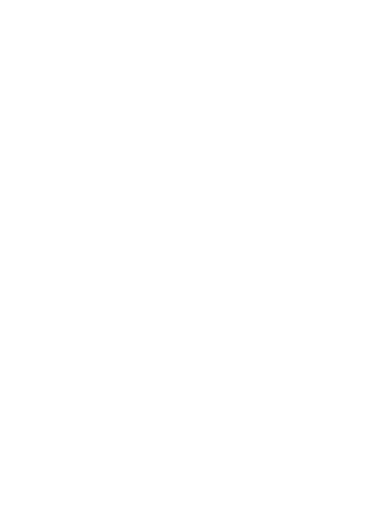
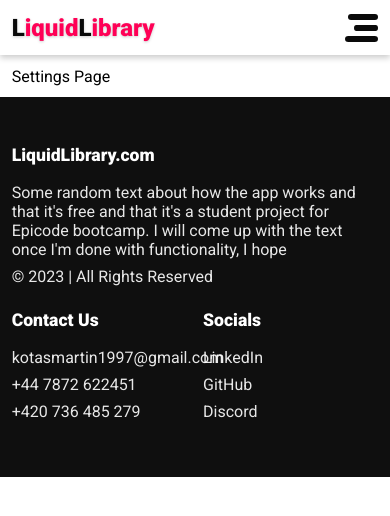
Before and after one commit to JellyBread97/Capstone_FE, a React (Create React App) app in the folder frontend/: page /settings in a window 390 px wide. Before the commit this address had no page. Shown: the top 516 px of the page. Built offline with nearby package versions, Linux system fonts and the light colour scheme.

Commit message:
router done, media done

```diff
--- a/frontend/src/App.css
+++ b/frontend/src/App.css
@@ -2,6 +2,7 @@
   height: 100%;
   width: 50;
   position: relative;
+  margin-top: -55px;
 }
 
 .login__mainbg {
--- a/frontend/src/App.js
+++ b/frontend/src/App.js
@@ -3,6 +3,9 @@
 import { BrowserRouter as Router, Routes, Route } from "react-router-dom";
 import { createTheme, ThemeProvider } from "@mui/material";
 import HomePage from "./components/HomePage";
+import RecipesPage from "./components/RecipesPage";
+import SettingsPage from "./components/SettingsPage";
+import Navbar from "./components/Navbar";
 
 const robotoFont = createTheme({
   typography: {
@@ -15,8 +18,10 @@
     <ThemeProvider theme={robotoFont}>
       <Router>
         <Routes>
-          <Route path="/" element={<Login />} />
-          <Route path="/home" element={<HomePage />} />
+          <Route path="/" element={<HomePage />} />
+          <Route path="/recipes" element={<RecipesPage />} />
+          <Route path="/settings" element={<SettingsPage />} />
+          <Route path="/login" element={<Login />} />
         </Routes>
       </Router>
     </ThemeProvider>
--- a/frontend/src/components/Login.jsx
+++ b/frontend/src/components/Login.jsx
@@ -85,7 +85,7 @@
               variant="outlined"
               placeholder="Password"
             />
-            <Link to="/home" style={{ textDecoration: "none" }}>
+            <Link to="/" style={{ textDecoration: "none" }}>
               <Button
                 endIcon={isSignup ? <HowToRegIcon /> : <LocalBarIcon />}
                 type="submit"
--- a/frontend/src/components/Navbar.jsx
+++ b/frontend/src/components/Navbar.jsx
@@ -1,4 +1,5 @@
 import React from "react";
+import { Link, useLocation } from "react-router-dom";
 import { useState } from "react";
 import Sidebar from "./Sidebar";
 import {
@@ -10,6 +11,7 @@
 
 function Navbar() {
   const [showSidebar, setShowSidebar] = useState(false);
+  const location = useLocation();
   const links = [
     {
       name: "Home",
@@ -18,17 +20,17 @@
     },
     {
       name: "Recipes",
-      path: "/",
+      path: "/recipes",
       icon: faList,
     },
     {
       name: "Settings",
-      path: "/",
+      path: "/settings",
       icon: faCog,
     },
     {
       name: "Login",
-      path: "/",
+      path: "/login",
       icon: faUser,
     },
   ];
@@ -45,14 +47,14 @@
         </a>
         <div className="nav-links">
           {links.map((link) => (
-            <a href="#!" key={link.name}>
+            <Link
+              className={location.pathname == link.path ? "active" : ""}
+              to={link.path}
+              key={link.name}
+            >
               {link.name}
-            </a>
+            </Link>
           ))}
-          {/* <a href="#!">Home</a>
-          <a href="#!">Recipes</a>
-          <a href="#!">Settings</a>
-          <a href="#!">Login</a> */}
         </div>
         <div
           onClick={() => setShowSidebar(true)}
--- /dev/null
+++ b/frontend/src/components/RecipesPage.jsx
@@ -0,0 +1,15 @@
+import React from "react";
+import Footer from "./Footer";
+import Navbar from "./Navbar";
+
+function RecipesPage() {
+  return (
+    <div>
+      <Navbar />
+      <div className="container main">Recipes Page</div>
+      <Footer />
+    </div>
+  );
+}
+
+export default RecipesPage;
--- /dev/null
+++ b/frontend/src/components/SettingsPage.jsx
@@ -0,0 +1,15 @@
+import React from "react";
+import Footer from "./Footer";
+import Navbar from "./Navbar";
+
+function SettingsPage() {
+  return (
+    <div>
+      <Navbar />
+      <div className="container main">Settings Page</div>
+      <Footer />
+    </div>
+  );
+}
+
+export default SettingsPage;
--- a/frontend/src/components/Sidebar.jsx
+++ b/frontend/src/components/Sidebar.jsx
@@ -1,14 +1,24 @@
 import React from "react";
+import { Link, useLocation } from "react-router-dom";
 import { FontAwesomeIcon } from "@fortawesome/react-fontawesome";
 
 export default function Sidebar({ links, close }) {
+  const location = useLocation();
   return (
     <div className="sidebar" onClick={close}>
       {links.map((link) => (
-        <a className="sidebar-link" href="#!" key={link.name}>
+        <Link
+          to={link.path}
+          className={
+            location.pathname == link.path
+              ? "sidebar-link active"
+              : "sidebar-link"
+          }
+          key={link.name}
+        >
           <FontAwesomeIcon icon={link.icon} />
           {link.name}
-        </a>
+        </Link>
       ))}
     </div>
   );
--- a/frontend/src/styles/index.scss
+++ b/frontend/src/styles/index.scss
@@ -22,6 +22,7 @@
 body {
   font-size: var(--font-size);
   font-family: "Roboto", sans-serif;
+  padding-top: 55px;
 }
 
 a {
@@ -92,27 +93,7 @@
 @import "partials/improve-section.scss";
 @import "partials/quote-section.scss";
 @import "partials/mixologists-section.scss";
-
-.footer {
-  background-color: #0f0f0f;
-  color: #fff;
-  padding-block: 3em;
-  display: grid;
-  grid-template-columns: 2fr 1fr 1fr;
-  grid-gap: 1em;
-  .footer-section {
-    p {
-      opacity: 0.9;
-      margin-bottom: 0.5em;
-    }
-    p.title {
-      opacity: 1;
-      font-size: 1.1em;
-      font-weight: 800;
-      margin-bottom: 1em;
-    }
-  }
-}
+@import "partials/footer-section.scss";
 
 .main {
   padding-block: 3vw;
@@ -152,11 +133,30 @@
       margin-bottom: 2em;
     }
   }
+  .skill-item {
+    display: inline-block;
+    margin: 0.75em;
+  }
+  .section.improve-skills .btn {
+    display: block;
+    margin-left: 50%;
+    transform: translateX(-50%);
+  }
   .mixologist-card {
     box-shadow: 0 5px 10px var(--shadow-color);
   }
   .container {
     padding-inline: 6vw;
+  }
+  .footer {
+    grid-template-columns: repeat(4, 1fr);
+    .footer-section:nth-child(1) {
+      grid-column: span 4;
+    }
+    .footer-section:nth-child(2),
+    .footer-section:nth-child(3) {
+      grid-column: span 2;
+    }
   }
 }
 
--- /dev/null
+++ b/frontend/src/styles/partials/_footer-section.scss
@@ -0,0 +1,20 @@
+.footer {
+  background-color: #0f0f0f;
+  color: #fff;
+  padding-block: 3em;
+  display: grid;
+  grid-template-columns: 2fr 1fr 1fr;
+  grid-gap: 1em;
+  .footer-section {
+    p {
+      opacity: 0.9;
+      margin-bottom: 0.5em;
+    }
+    p.title {
+      opacity: 1;
+      font-size: 1.1em;
+      font-weight: 800;
+      margin-bottom: 1em;
+    }
+  }
+}
--- a/frontend/src/styles/partials/_navbar.scss
+++ b/frontend/src/styles/partials/_navbar.scss
@@ -6,6 +6,10 @@
   display: flex;
   justify-content: space-between;
   align-items: center;
+  position: fixed;
+  width: 100%;
+  top: 0;
+  z-index: 998;
   .logo {
     font-size: 1.5em;
     font-weight: 900;
@@ -96,6 +100,7 @@
   left: 0;
   height: 100vh;
   width: 250px;
+  z-index: 999;
   background-color: var(--background-color);
   box-shadow: 0 0 0 1000px rgba(0, 0, 0, 0.2), 3px 0 5px var(--shadow-color);
   animation: getAnimationDuration(0.3s) slideInLeft;
```
